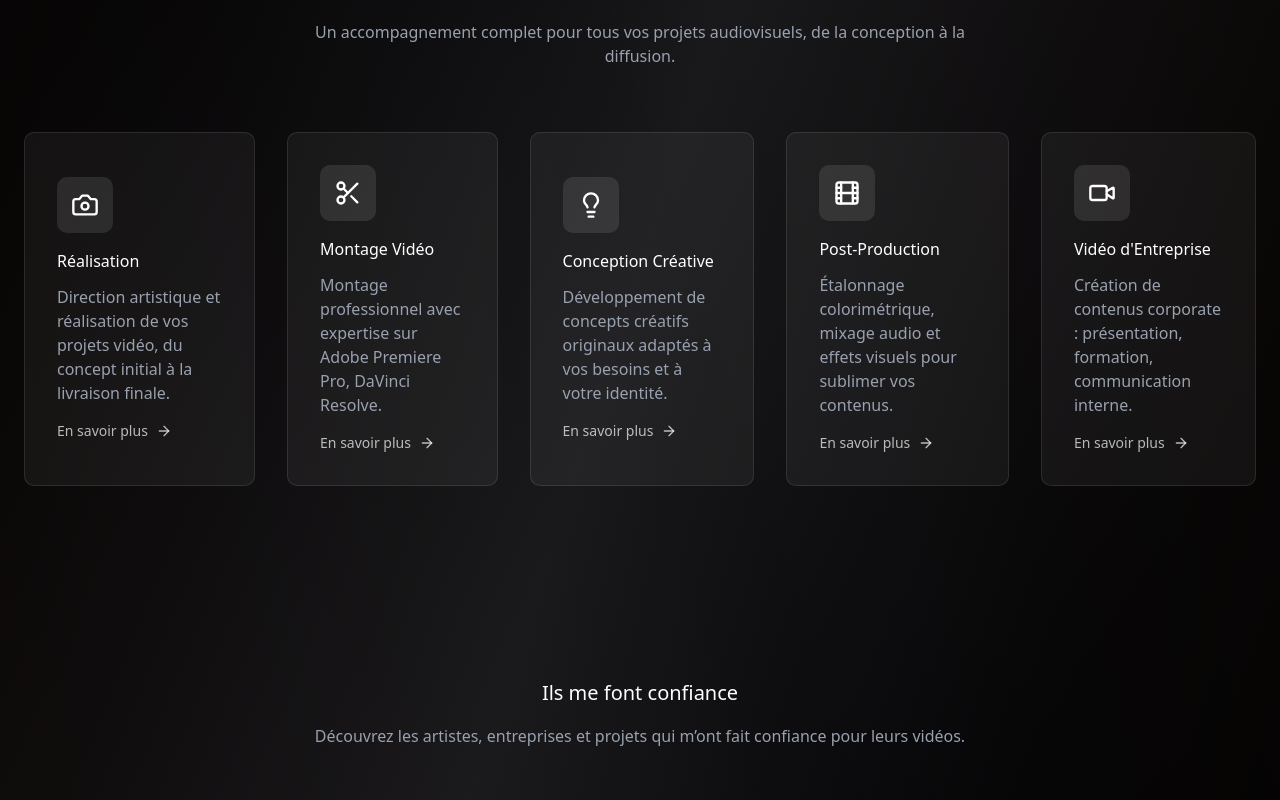
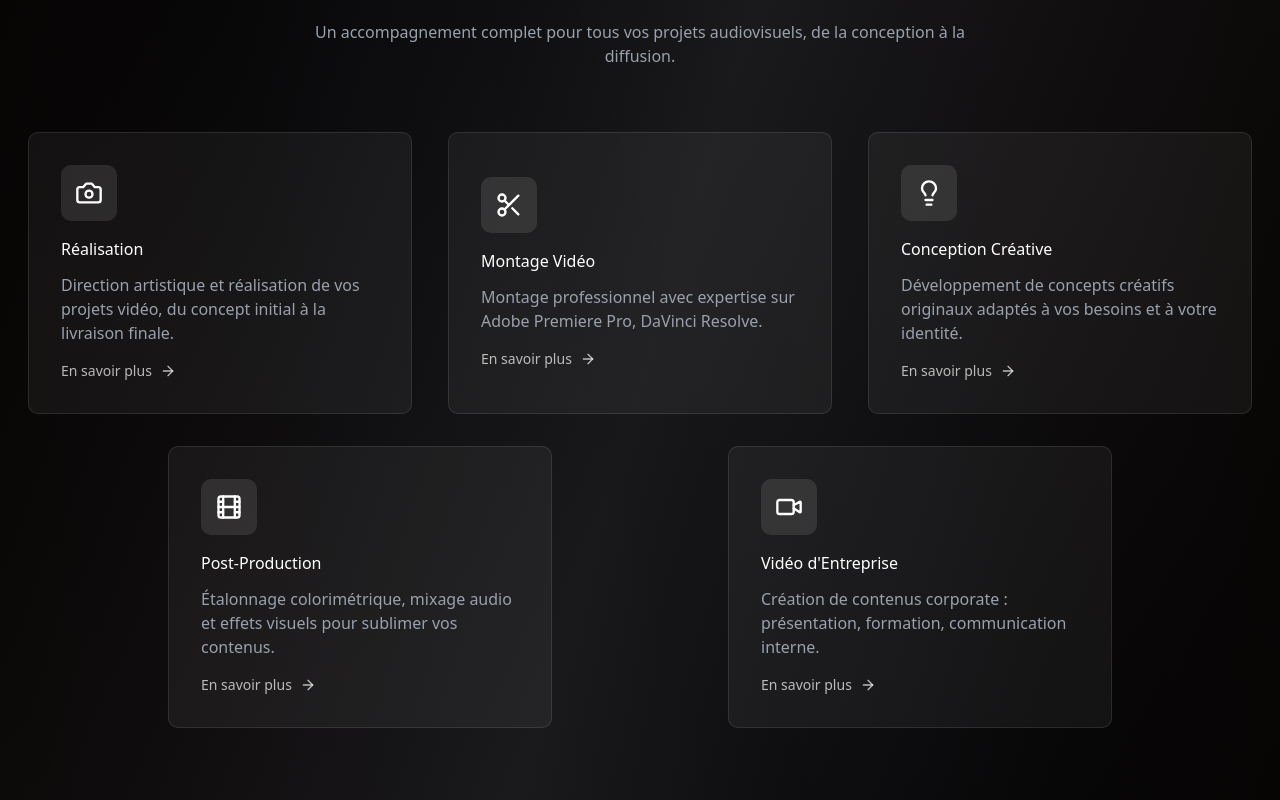
Before and after one commit to Exqizproduction/Exqiz-production, a React (Vite) app: page / in a window 1280 px wide. Shown: the part 1740-2540 px from the top of the page. Built offline with nearby package versions, Linux system fonts and the light colour scheme.

Commit message:
fixing flex & css

```diff
--- a/src/components/ServiceDetail.tsx
+++ b/src/components/ServiceDetail.tsx
@@ -44,8 +44,8 @@ const serviceDetails = {
     ],
     process: [
       { step: "Dérushage", description: "Analyse et sélection des meilleurs plans" },
-      { step: "Montage Ours", description: "Première version de la structure narrative" },
-      { step: "Montage Final", description: "Affinage, ajustements et peaufinage" },
+      { step: "Montage", description: "Première version de la structure narrative" },
+      { step: "Colorimétrie", description: "Affinage, ajustements et peaufinage" },
       { step: "Validation", description: "Aller-retours et modifications selon vos retours" }
     ],
     pricing: "400€ / jour de montage",
--- a/src/components/Services.tsx
+++ b/src/components/Services.tsx
@@ -62,14 +62,14 @@ export function Services({ onServiceClick }: ServicesProps) {
                     </p>
                 </div>
 
-                <div className="flex flex-col flex-wrap mobile-size gap-8">
+                <div className="flex flex-col flex-wrap justify-evenly mobile-size gap-8">
                     {services.map((service) => {
                         const Icon = service.icon;
                         return (
                             <button
                                 key={service.id}
                                 onClick={() => onServiceClick(service.id)}
-                                className="bg-white/5 p-8 rounded-lg hover:bg-white/10 transition-all border border-white/10 hover:border-white/30 text-left group cursor-pointer"
+                                className="max-w-m bg-white/5 p-8 rounded-lg hover:bg-white/10 transition-all border border-white/10 hover:border-white/30 text-left group cursor-pointer"
                             >
                                 <div className="w-14 h-14 bg-white/10 rounded-lg flex items-center justify-center mb-4 group-hover:bg-white/20 transition-colors">
                                     <Icon className="w-7 h-7 text-white" />
--- a/src/index.css
+++ b/src/index.css
@@ -72,6 +72,8 @@
         --color-black: #000;
         --color-white: #fff;
         --spacing: 0.25rem;
+        --container-m: 24rem;
+        --container-1xl: 32rem;
         --container-2xl: 42rem;
         --container-3xl: 48rem;
         --container-4xl: 56rem;
@@ -759,6 +761,14 @@
         width: 100%;
     }
 
+    .max-w-m {
+        max-width: var(--container-m);
+    }
+
+    .max-w-1xl {
+        max-width: var(--container-1xl);
+    }
+
     .max-w-2xl {
         max-width: var(--container-2xl);
     }
@@ -777,6 +787,10 @@
 
     .max-w-6xl {
         max-width: var(--container-6xl);
+    }
+
+    .flex-wrap {
+        flex-wrap: wrap;
     }
 
     .flex-1 {
@@ -822,8 +836,8 @@
         align-items: flex-start;
     }
 
-    .justify-between {
-        justify-content: space-between;
+    .justify-evenly {
+        justify-content: space-evenly;
     }
 
     .justify-center {
```
